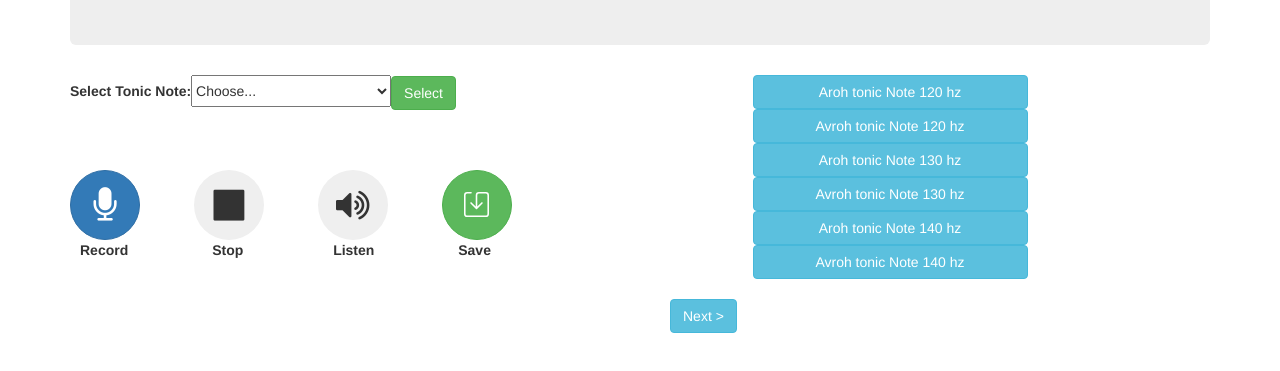
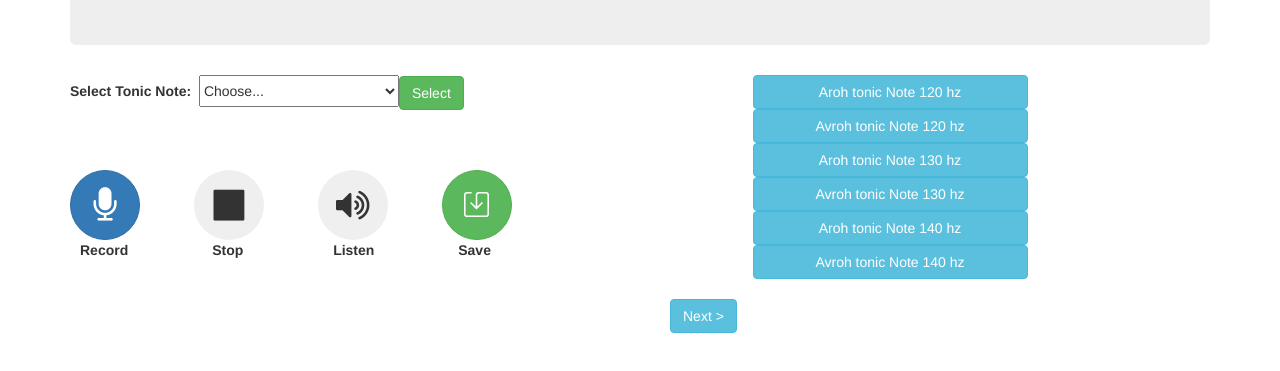
Before and after one commit to shreya27b/Singer-Voice-Analysis, a plain HTML site: page gui/gui.html in a window 1280 px wide. Shown: the part 127-498 px from the top of the page. Drawn offline with nearby package versions, Linux system fonts and the light colour scheme.

Commit message:
textupdate

```diff
--- a/gui/gui.html
+++ b/gui/gui.html
@@ -30,7 +30,7 @@
         <div class="row ">
             <div class="col-sm-7 ">
                 <div class="input-group ">
-                    <label>Select Tonic Note:  </label>
+                    <label>Select Tonic Note:  &nbsp; </label>
                     <select class="custom-select " style="width: 200px ;height: 32px;">
                       <option selected>Choose...</option>
                       <option value="1 ">120</option>
```
Also changed, not shown: README.md.
